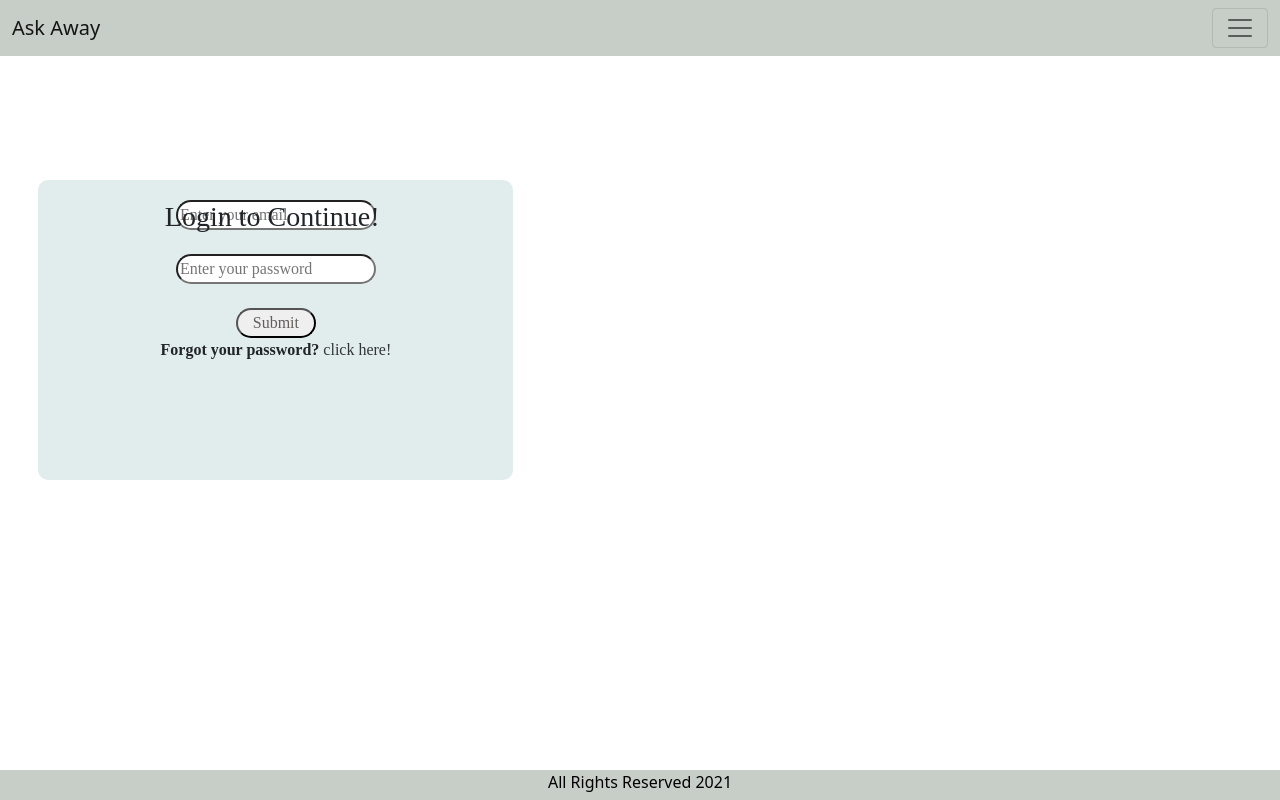
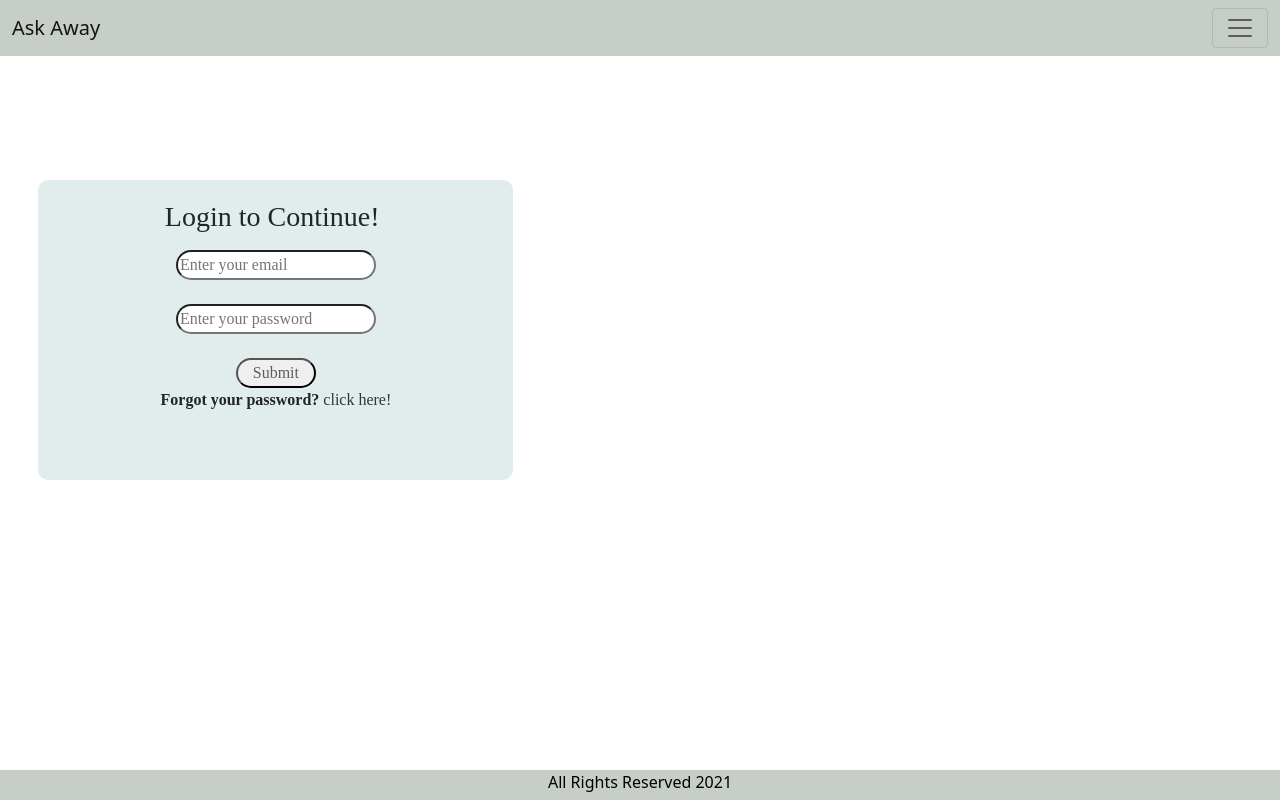
Before and after one commit to AbhB2303/SOEN341_Project, a React (Create React App) app: page /login in a window 1280 px wide. Built offline with nearby package versions, Linux system fonts and the light colour scheme.

Commit message:
Update index.css

```diff
--- a/src/index.css
+++ b/src/index.css
@@ -90,7 +90,7 @@ div.Register {
 }
 div.h3 {
   position: absolute;
-  height: 25%;
+  height: 30%;
   width: 90%;
 }
 div.LoginForm {
@@ -114,6 +114,13 @@ div.RegisterForm {
   border-radius: 15px;
 }
 .email {
+  margin-top: 50px;
+  top : 0px;
+  width: 200px;
+  height: 30px;
+  border-radius: 15px;
+}
+.emailr {
   top : 0px;
   width: 200px;
   height: 30px;
```
